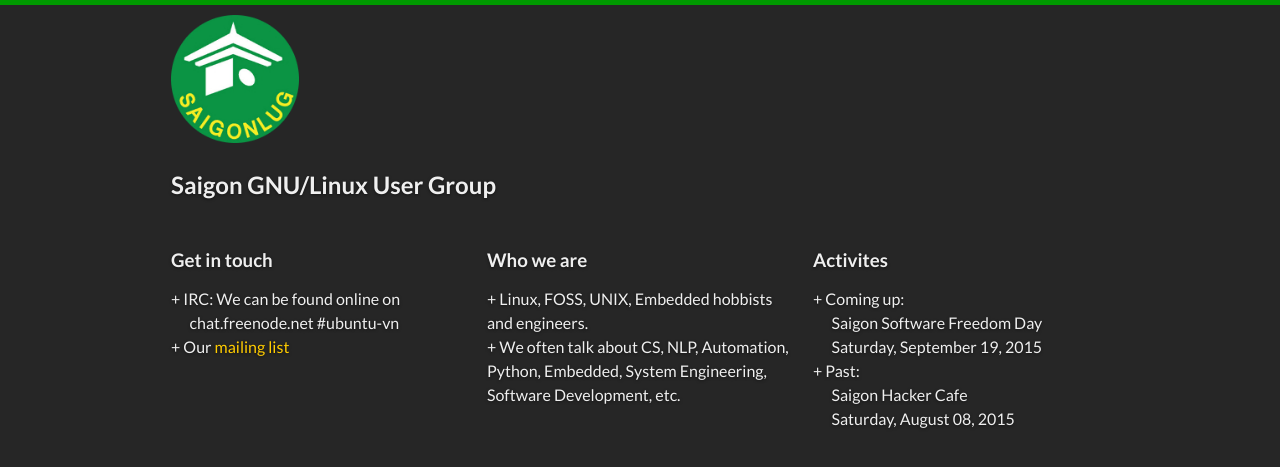
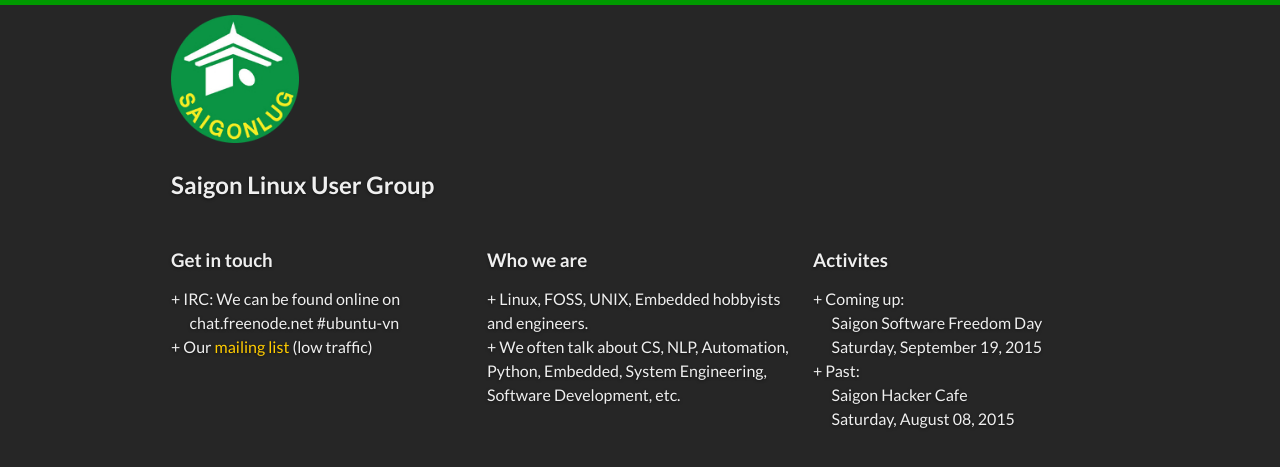
Before and after one commit to saigonlug/saigonlug.github.io, a Jekyll site: the page built from index.html, in a window 1280 px wide. Shown: the top 467 px of the page. Built offline with Jekyll 4.4.1, drawn with Linux system fonts in a browser that asks for light colours.

Commit message:
fix typos

```diff
--- a/index.html
+++ b/index.html
@@ -7,7 +7,7 @@
 <section class="intro">
   <div class="grid">
     <div class="unit whole center-on-mobiles">
-      <p class="first"><h2>Saigon GNU/Linux User Group</h2></p>
+      <p class="first"><h2>Saigon Linux User Group</h2></p>
     </div>
   </div>
 </section>
@@ -19,14 +19,14 @@
       <p>
        + IRC: We can be found online on
   <br>&nbsp;&nbsp;&nbsp;&nbsp;&nbsp;&nbsp;chat.freenode.net #ubuntu-vn
-  <br> + Our <a href="https://groups.google.com/forum/#!forum/saigonlug">mailing list</a>
+  <br> + Our <a href="https://groups.google.com/forum/#!forum/saigonlug">mailing list</a> (low traffic)
   <br>
       </p>
     </div>
     <div class="unit one-third">
       <h3>Who we are</h3>
       <p>
-       + Linux, FOSS, UNIX, Embedded hobbists and engineers.
+       + Linux, FOSS, UNIX, Embedded hobbyists and engineers.
   <br> + We often talk about CS, NLP, Automation, Python, Embedded, System Engineering, Software Development, etc.
   <br>
       </p>
```
